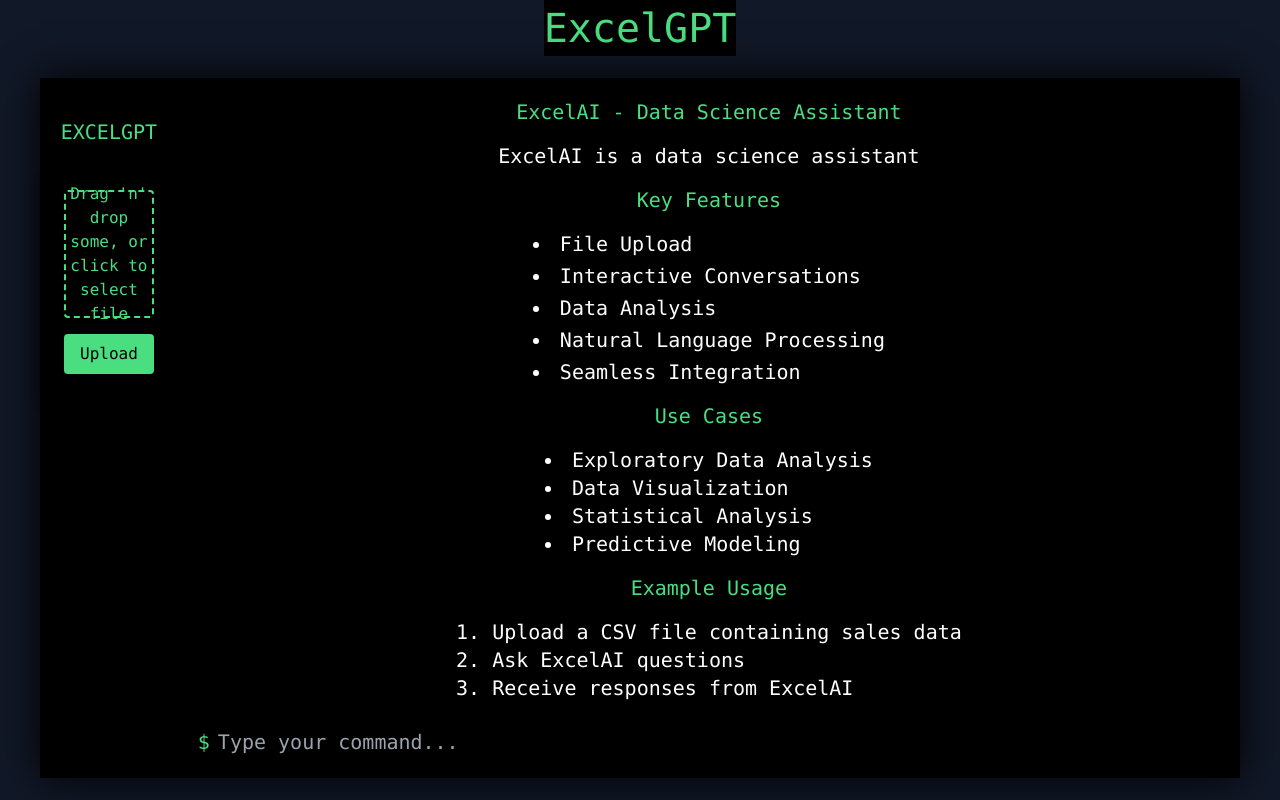
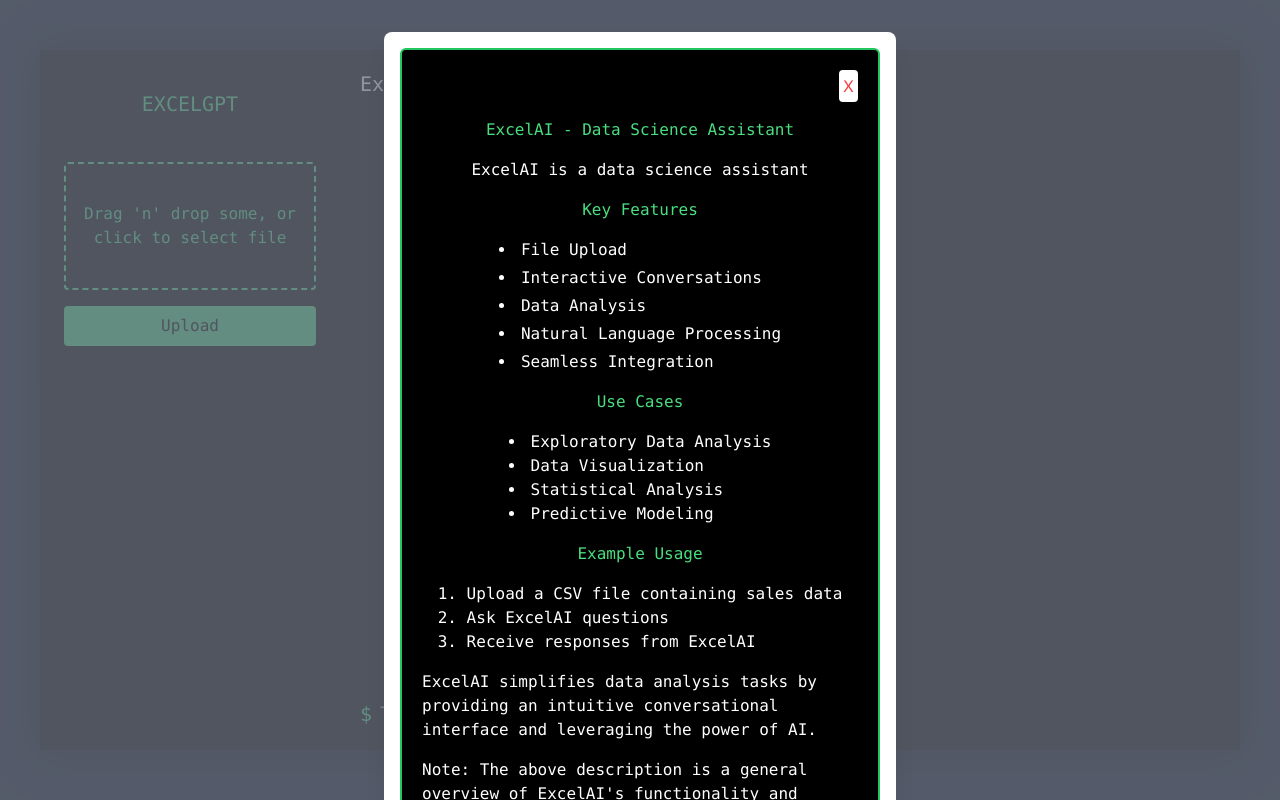
Before and after one commit to jasangill1/ExcelGPT, a Next.js app in the folder frontend/: page / in a window 1280 px wide. Built offline with nearby package versions, Linux system fonts and the light colour scheme.

Commit message:
popup intro message

```diff
--- a/frontend/app/page.js
+++ b/frontend/app/page.js
@@ -1,15 +1,34 @@
+// pages/index.js
+"use client"
+import React, { useState } from 'react';
 import Screen from '../components/Chatscreen';
 import Sidebar from '../components/Sidebar';
 import InputMessage from '../components/Inputbox';
 import { ChatProvider } from "../components/ChatContext";
+import IntroMessage from '../components/IntroMessage';
 import "./globals.css"
-import Header from 'components/Header'
 
 export default function Home() {
+  const [isIntroShown, setIsIntroShown] = useState(true);
+
+  const handleCloseIntro = () => {
+    setIsIntroShown(false);
+  };
+
   return (
     <div className="flex flex-col justify-center items-center h-screen bg-gray-900">
-
-      <Header />
+      {isIntroShown && (
+        <div className="fixed z-10 inset-0 overflow-y-auto">
+          <div className="flex items-end justify-center min-h-screen pt-4 px-4 pb-20 text-center sm:block sm:p-0">
+            <div className="fixed inset-0 transition-opacity" aria-hidden="true">
+              <div className="absolute inset-0 bg-gray-500 opacity-75"></div>
+            </div>
+            <div className="inline-block align-bottom bg-white rounded-lg text-left overflow-hidden shadow-xl transform transition-all sm:my-8 sm:align-middle sm:max-w-lg sm:w-full">
+              <IntroMessage onClose={handleCloseIntro} />
+            </div>
+          </div>
+        </div>
+      )}
       <main className="flex justify-center items-center flex-grow">
         <div className="w-[1200px] h-[700px] bg-black  border-gray-800 relative shadow-2xl flex">
           <ChatProvider>
--- a/frontend/components/Chatscreen.jsx
+++ b/frontend/components/Chatscreen.jsx
@@ -2,7 +2,7 @@
 import { useContext } from "react";
 import { ChatContext } from "./ChatContext";
 import ChatMessage from "./ChatMessage";
-import IntroMessage from "./IntroMessage";
+
 
 
 export default function Screen({ className }) {
@@ -12,7 +12,7 @@ export default function Screen({ className }) {
     <div className={`${className} relative bg-black overflow-auto rounded-3xl`}>
       <div className="text-white text-xl p-4">
         {messages.length === 0 ? (
-          <IntroMessage />
+           <p className="font-mono">ExcelAi: welcome to ExcelAi...</p>
         ) : (
           messages.map((message, index) => (
             <ChatMessage key={index} message={message.text} isUser={message.isUser} />
--- a/frontend/components/Header.jsx
+++ /dev/null
@@ -1,9 +0,0 @@
-function Header() {
-    return (
-      <div className="py-2 text-center bg-black text-green-400">
-        <h1 className="text-4xl font-mono">ExcelGPT</h1>
-      </div>
-    );
-  }
-
-  export default Header;
--- a/frontend/components/IntroMessage.jsx
+++ b/frontend/components/IntroMessage.jsx
@@ -1,38 +1,39 @@
 // components/IntroMessage.js
 import React from 'react';
 
-const IntroMessage = () => {
+const IntroMessage = ({ onClose }) => {
   return (
-    <div className="flex flex-col items-center mb-5 max-w-full overflow-auto space-y-4">
+    <div className="flex flex-col items-center mb-5 max-w-full overflow-auto space-y-4 bg-black text-white border-2 border-green-500 p-4 m-4 rounded-md">
+        <button className="self-end text-red-500 bg-white p-1 rounded" onClick={onClose}>X</button>
         <h2 className="text-green-400 font-mono text-center">ExcelAI - Data Science Assistant</h2>
-        <p className="infoText font-mono text-center">
+        <p className="font-mono text-center">
         ExcelAI is a data science assistant
         </p>
         <h3 className="text-green-400 font-mono text-center">Key Features</h3>
-    <ul className="list-disc list-inside space-y-1">
-        <li className="infoText font-mono">File Upload</li>
-        <li className="infoText font-mono">Interactive Conversations</li>
-        <li className="infoText font-mono">Data Analysis</li>
-        <li className="infoText font-mono">Natural Language Processing</li>
-        <li className="infoText font-mono">Seamless Integration</li>
+        <ul className="font-mono list-disc list-inside space-y-1">
+            <li>File Upload</li>
+            <li>Interactive Conversations</li>
+            <li>Data Analysis</li>
+            <li>Natural Language Processing</li>
+            <li>Seamless Integration</li>
         </ul>
         <h3 className="text-green-400 font-mono mt-4">Use Cases</h3>
-      <ul className="list-disc list-inside text-left">
-        <li className="infoText font-mono">Exploratory Data Analysis</li>
-        <li className="infoText font-mono">Data Visualization</li>
-        <li className="infoText font-mono">Statistical Analysis</li>
-        <li className="infoText font-mono">Predictive Modeling</li>
+        <ul className="font-mono list-disc list-inside text-left">
+            <li>Exploratory Data Analysis</li>
+            <li>Data Visualization</li>
+            <li>Statistical Analysis</li>
+            <li>Predictive Modeling</li>
         </ul>
         <h3 className="text-green-400 font-mono mt-4">Example Usage</h3>
-      <ol className="list-decimal list-inside text-left">
-        <li className="infoText font-mono">Upload a CSV file containing sales data</li>
-        <li className="infoText font-mono">Ask ExcelAI questions</li>
-        <li className="infoText font-mono">Receive responses from ExcelAI</li>
+        <ol className="font-mono list-decimal list-inside text-left">
+            <li>Upload a CSV file containing sales data</li>
+            <li>Ask ExcelAI questions</li>
+            <li>Receive responses from ExcelAI</li>
         </ol>
-      <p className="infoText font-mono mt-4">
+        <p className="font-mono mt-4">
             ExcelAI simplifies data analysis tasks by providing an intuitive conversational interface and leveraging the power of AI.
         </p>
-      <p className="infoText font-mono mt-2">
+        <p className="font-mono mt-2">
             Note: The above description is a general overview of ExcelAI's functionality and potential use cases. The specific capabilities and responses may vary based on the underlying language model and the specific data you are working with.
         </p>
     </div>
```
Lines whose indentation alone changed are shown as unchanged.
